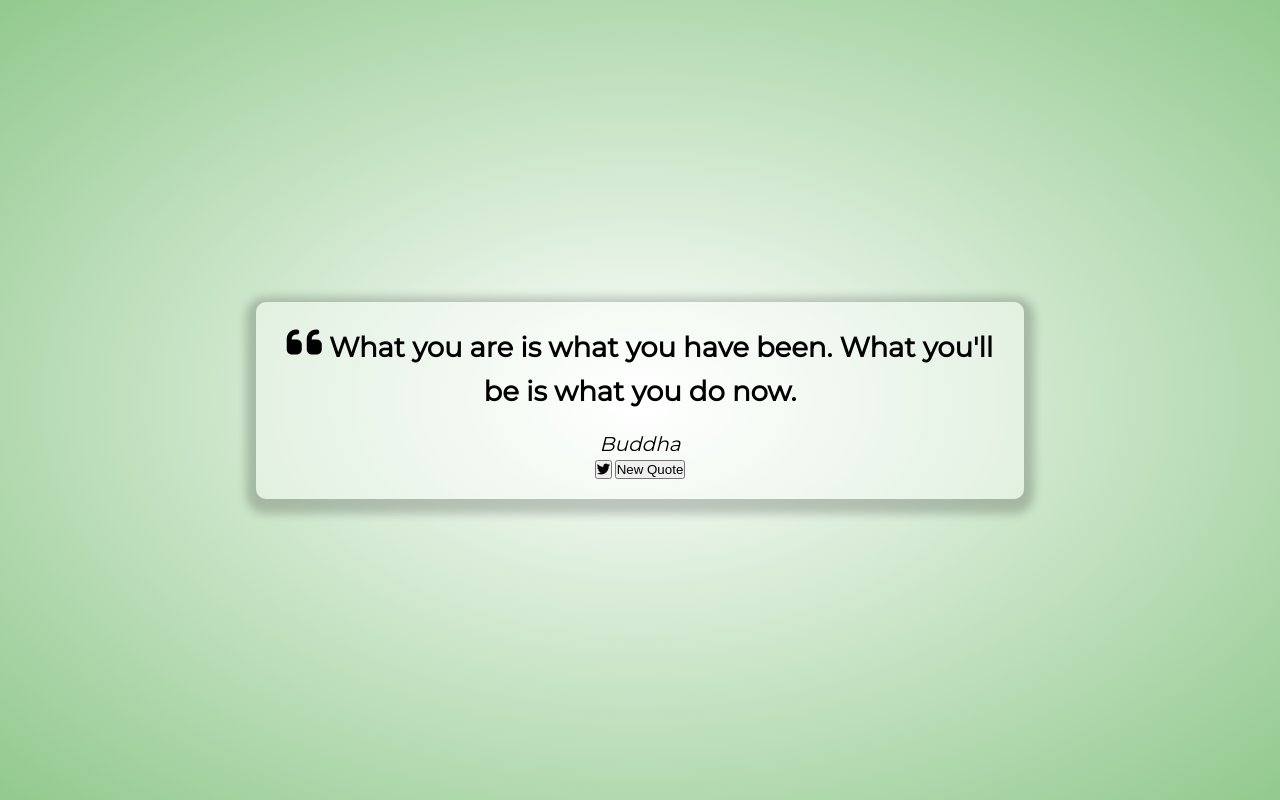
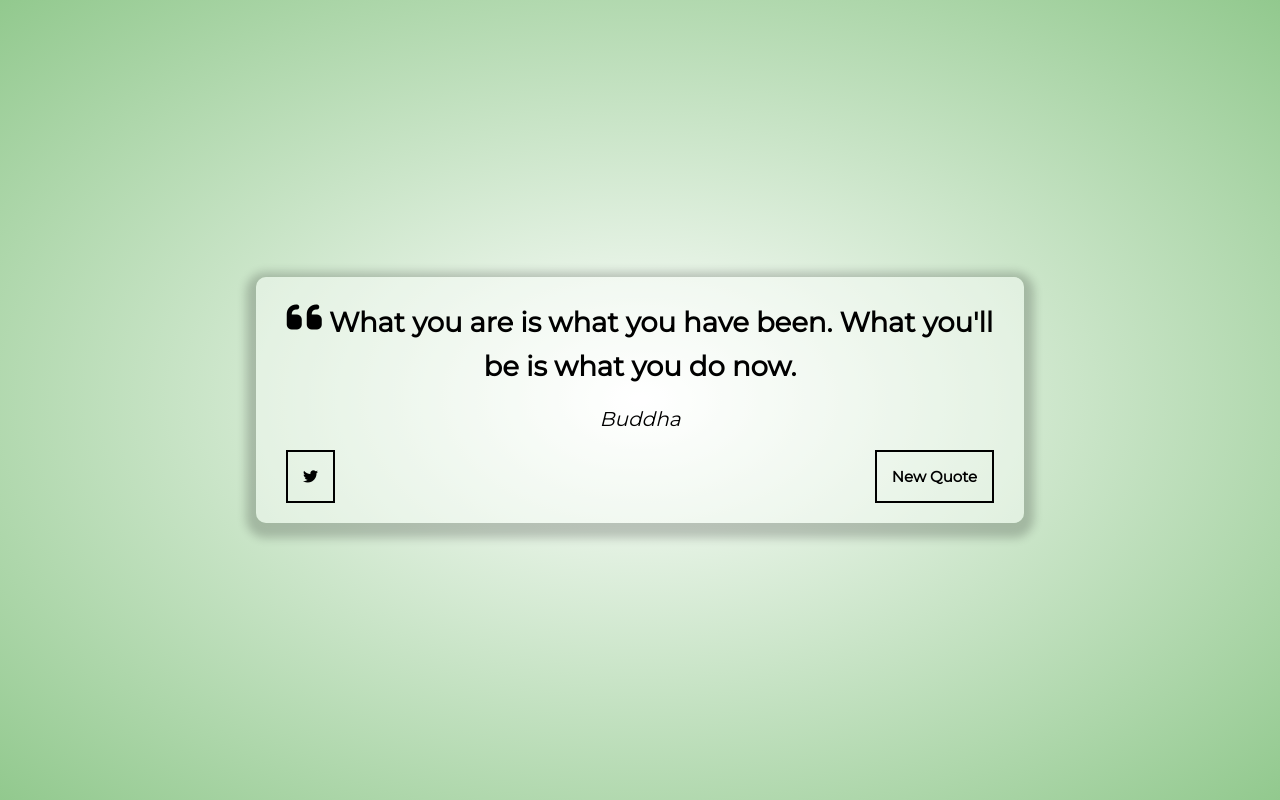
Before and after one commit to THG20203/Quote-Generator, a plain HTML site: page index.html in a window 1280 px wide. Drawn offline with Linux system fonts and the light colour scheme.

Commit message:
button hover effects

```diff
--- a/index.html
+++ b/index.html
@@ -39,7 +39,7 @@
         <button class="twitter-button" id="twitter" title="Tweet This!">
           <i class="fab fa-twitter"></i>
         </button>
-        <button id="new-quote">New Quote</button>
+        <button class="quote-button" id="new-quote">New Quote</button>
       </div>
     </div>
     <script src="script.js"></script>
--- a/style.css
+++ b/style.css
@@ -63,3 +63,73 @@ body {
   font-weight: 400;
   font-style: italic;
 }
+
+.button-container {
+  margin-top: 15px;
+  display: flex;
+  justify-content: space-between;
+}
+
+button {
+  cursor: pointer;
+  /* don't want blue outline when we click on it */
+  outline: none;
+  font-size: 1.5rem;
+  font-family: "Montserrat";
+  font-weight: 700;
+  border: 2px solid #000;
+  padding: 1.5rem;
+  position: relative;
+  background: transparent;
+  overflow: hidden;
+}
+
+button:before {
+  content: "";
+  position: absolute;
+  /* make it in the top left of button */
+  left: 0;
+  top: 0;
+  background-color: #92c98e;
+  height: 100%;
+  width: 100%;
+  /* put it behind the text */
+  z-index: -1;
+}
+
+button:hover:before {
+  transform: rotate(0deg);
+}
+
+/* twitter button specific */
+.twitter-button:before {
+  transform-origin: bottom left;
+  transform: rotate(-90deg);
+  transition: transform 0.5s;
+}
+
+.twitter-button:hover {
+  color: #38a1f3;
+}
+
+.fa-twitter {
+  font-size: 1.5rem;
+}
+
+/* quote button specific */
+.quote-button:before {
+  transform-origin: bottom right;
+  transform: rotate(90deg);
+  transition: transform 0.5s;
+}
+
+/* Media Query: Tablet or Smaller */
+@media screen and (max-width: 1000px) {
+  .quote-container {
+    /* always want margin of 10px on left and right */
+    margin: auto 10px;
+  }
+  .quote-text {
+    font-size: 2.5rem;
+  }
+}
```
